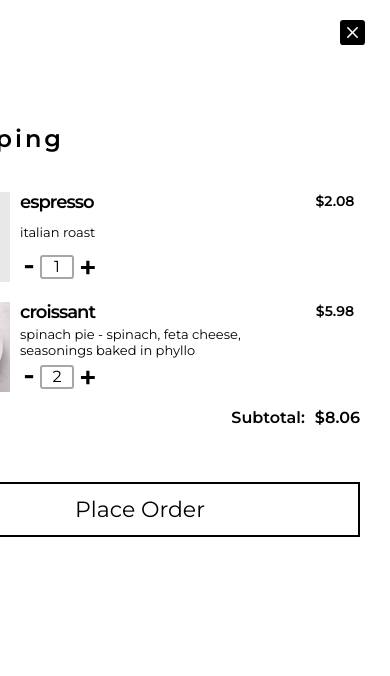
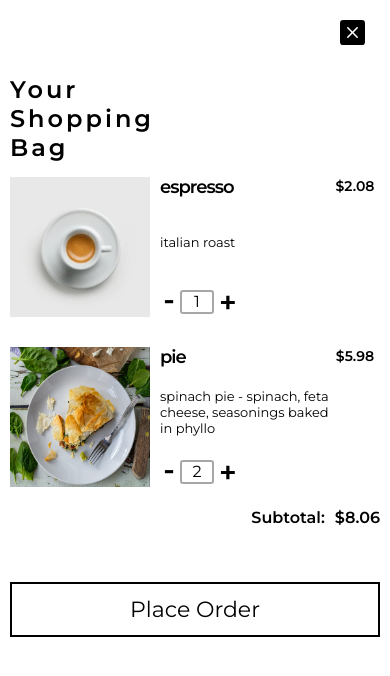
Before and after one commit to JuneDev-html/shopping-cart, a React (Vite) app: page / in a window 390 px wide. Shown: the top 676 px of the page. Built offline with nearby package versions, Linux system fonts and the light colour scheme; a web font is replaced by a local one.

Commit message:
Add HashRouter & resopnsive styling

```diff
--- a/src/App.jsx
+++ b/src/App.jsx
@@ -21,7 +21,7 @@ function App() {
       quantity: 1,
     },
     {
-      name: 'croissant',
+      name: 'pie',
       info: menu2.food[1],
       quantity: 2,
     },
@@ -109,7 +109,10 @@ function App() {
       </div>
       <footer>
         <p>&#60;June /&#62;</p>
-        <a className='logos' href='https://github.com/JuneDev-html'>
+        <a
+          className='logos'
+          href='https://github.com/JuneDev-html/shopping-cart'
+        >
           <img className='logo' width={18} src={logo} />
         </a>
         <a
--- a/src/App.scss
+++ b/src/App.scss
@@ -15,7 +15,7 @@ body {
   flex-direction: column;
   height: 100%;
   position: relative;
-  overflow: hidden;
+  overflow-y: scroll;
 }
 
 .navbar {
@@ -89,3 +89,10 @@ footer {
     backdrop-filter: blur(3px);
   }
 }
+
+@media screen and (max-width: 500px) {
+  .cart-overlay {
+    width: 100%;
+    right: -110%;
+  }
+}
--- a/src/styles/cart.scss
+++ b/src/styles/cart.scss
@@ -33,7 +33,7 @@ header {
   justify-content: center;
   align-items: center;
   height: 90px;
-  margin: 10px 0;
+  margin: 15px 0;
 
   img {
     height: 90px;
@@ -122,3 +122,18 @@ header {
     margin-left: 10px;
   }
 }
+
+@media screen and (max-width: 500px) {
+  .cart-body {
+    padding: 10px;
+  }
+
+  .items-wrap {
+    height: 140px;
+
+    img {
+      height: 140px;
+      width: 140px;
+    }
+  }
+}
```
